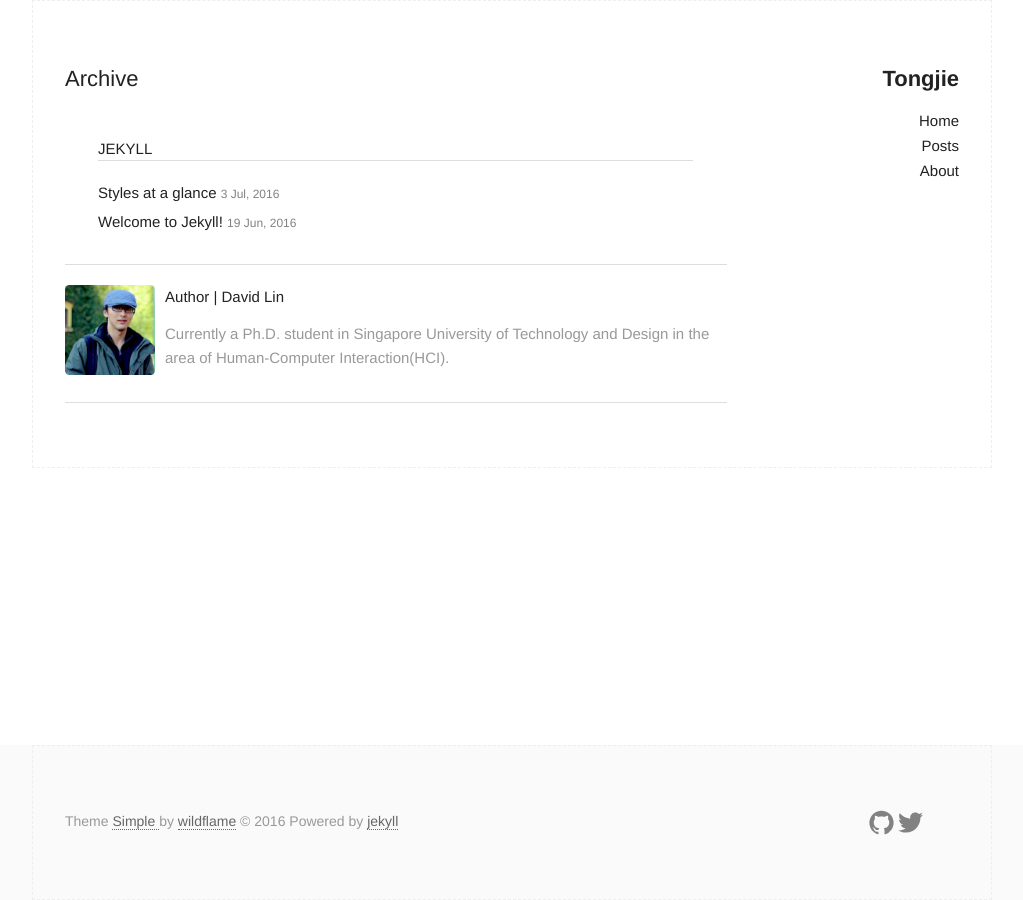
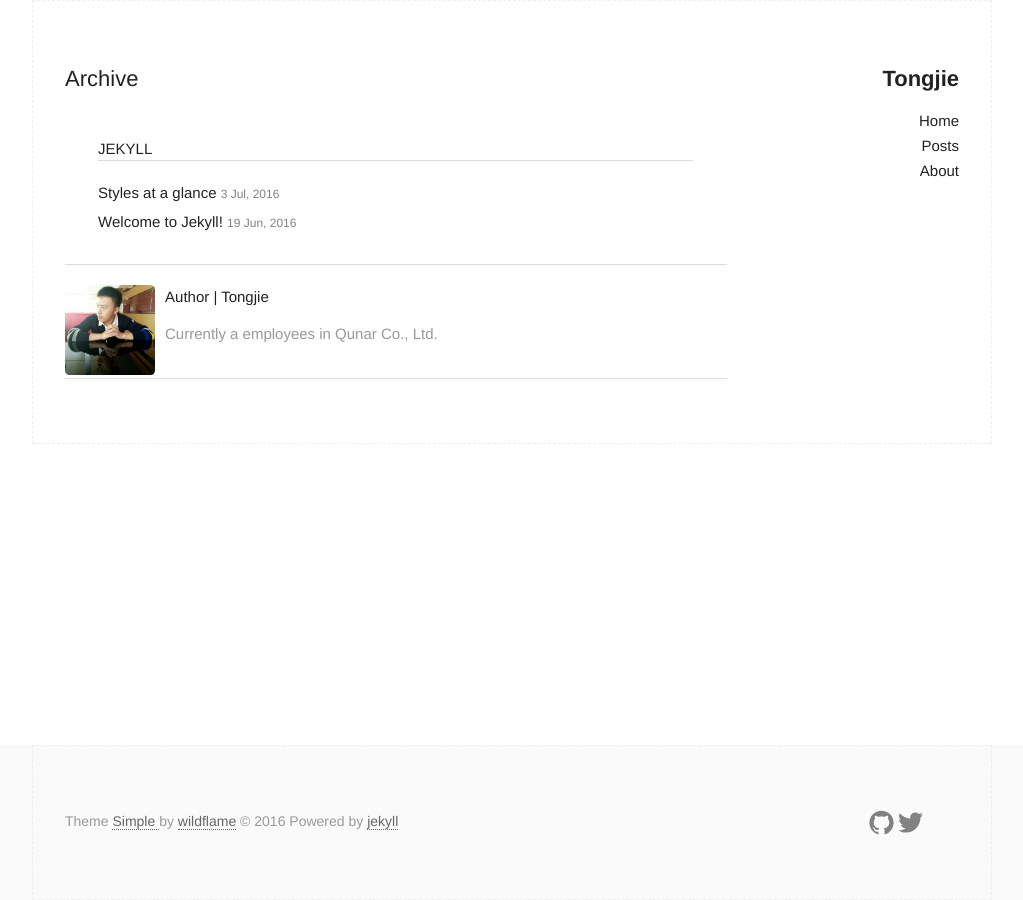
Before and after one commit to yangtjie/yangtjie.github.io, a Jekyll site: the page built from archive.html, in a window 1280 px wide. Shown: the whole page, without its empty margins (128-1151 px from the left). Built offline with Jekyll 4.4.1, drawn with Linux system fonts in a browser that asks for light colours.

Commit message:
about author

```diff
--- a/_includes/author.html
+++ b/_includes/author.html
@@ -1,9 +1,9 @@
 <section class="author">
-  <div class="authorimage box" style="background: url({{site.baseurl}}/assets/img/Taffy.jpg)"></div>
+  <div class="authorimage box" style="background: url({{site.baseurl}}/assets/img/tongjie.jpg)"></div>
   <div class="authorinfo box">
-    <p>Author | David Lin</p>
+    <p>Author | Tongjie </p>
     <p class="bio">
-      Currently a Ph.D. student in Singapore University of Technology and Design in the area of Human-Computer Interaction(HCI).
+      Currently a employees in Qunar Co., Ltd.
     </p>
   </div>
 </section>
```
Also changed, not shown: assets/img/Taffy.jpg (deleted), assets/img/tongjie.jpg (added), 7 other files.
